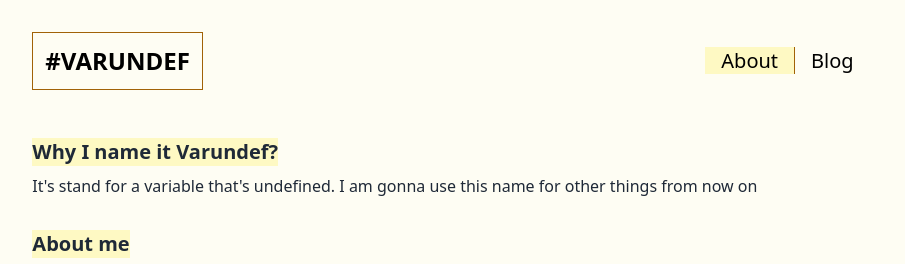
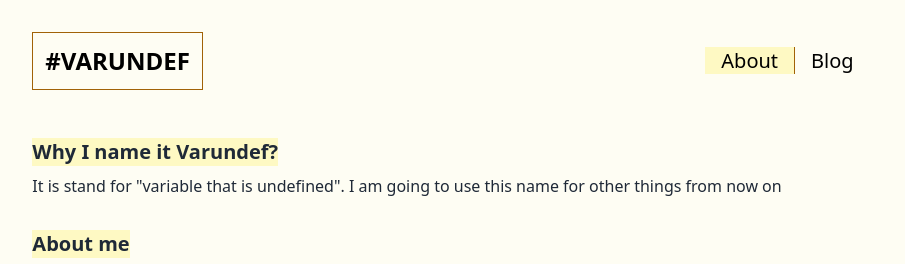
Before and after one commit to anhvupt/varundef, a Next.js app: page /about in a window 1280 px wide. Shown: the top 264 px of the page, without its empty margins (181-1086 px from the left). Built offline with nearby package versions, Linux system fonts and the light colour scheme.

Commit message:
feat: add project experiences

```diff
--- a/pages/about.jsx
+++ b/pages/about.jsx
@@ -44,7 +44,7 @@ export default function About() {
           <section className='flex flex-col gap-2'>
             <h2 className='text-xl w-max font-semibold bg-yellow-100'>Why I name it Varundef?</h2>
             <p>
-              It's stand for a variable that's undefined. I am gonna use this name for other things
+              It is stand for "variable that is undefined". I am going to use this name for other things
               from now on
             </p>
           </section>
```
Also changed, not shown: .eslintrc.json.
